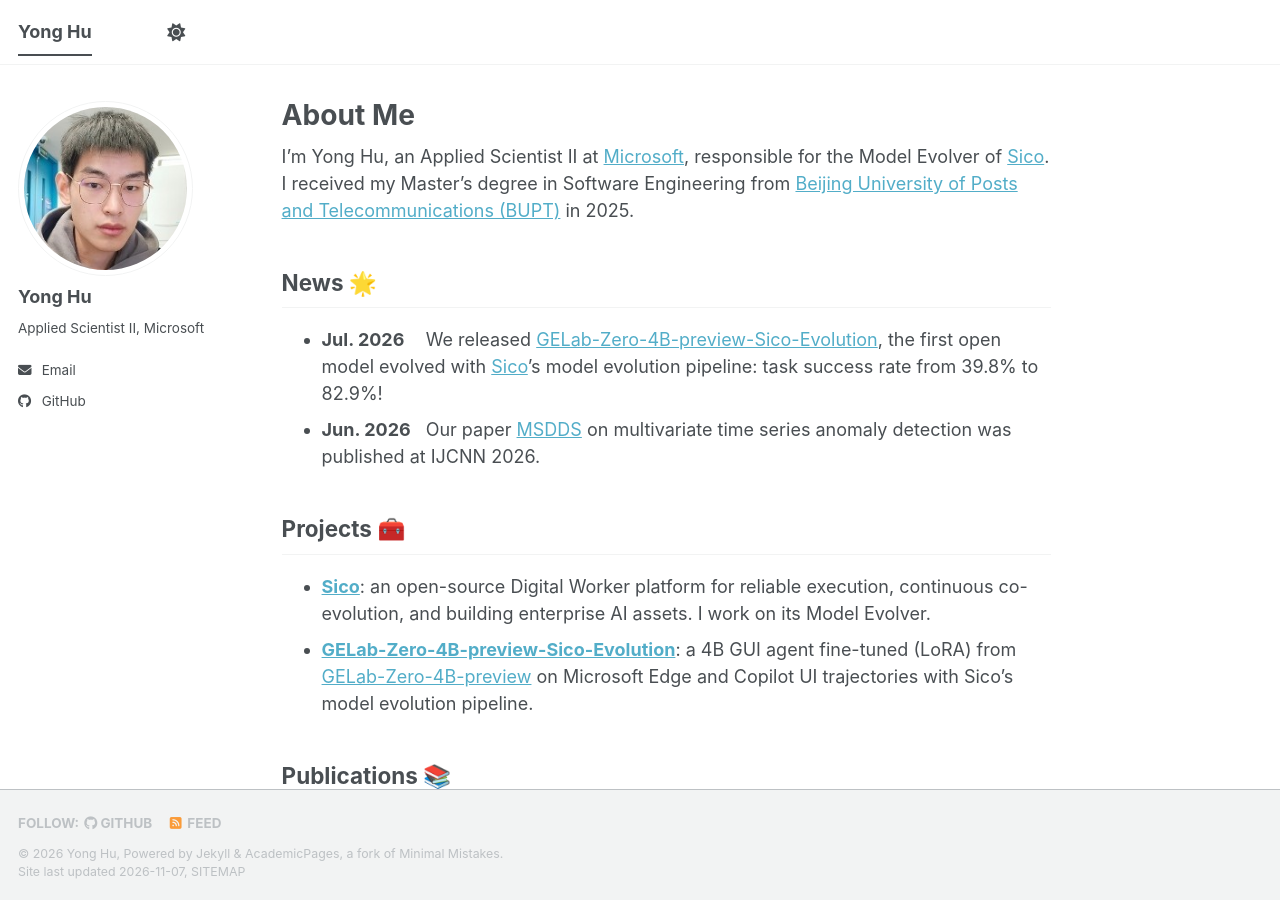
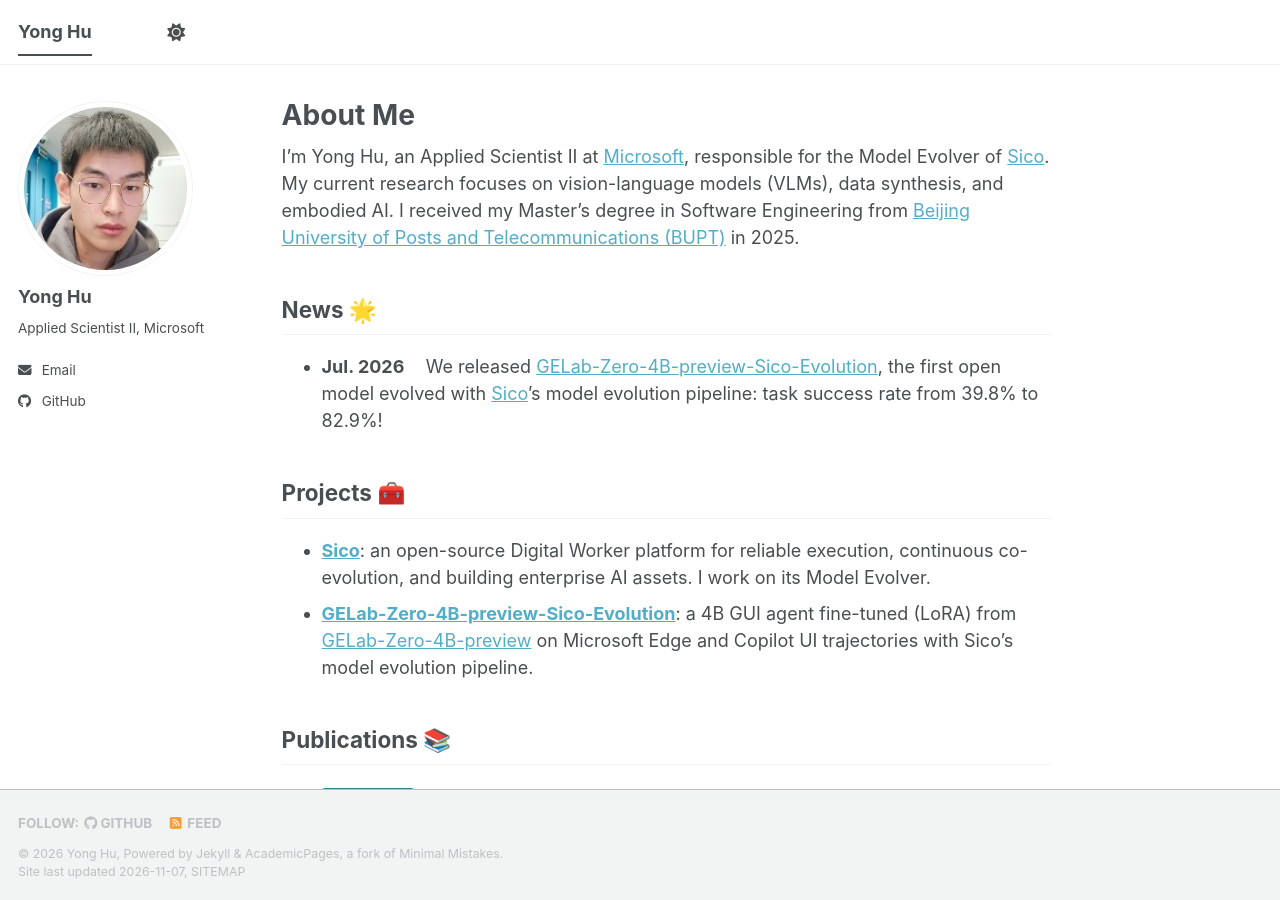
Before and after one commit to huyonger/huyonger.github.io, a Jekyll site: the page built from _pages/about.md, in a window 1280 px wide and 900 px high. Built offline with Jekyll 4.4.1, drawn with Linux system fonts in a browser that asks for light colours; a script bundle is joined from its source files by our own code; a style sheet for code colours, icons or effects is not loaded.

Commit message:
Add current research focus; drop the MSDDS news item
Co-Authored-By: Claude Opus 5.5 <noreply@anthropic.com>

```diff
--- a/_pages/about.md
+++ b/_pages/about.md
@@ -25,12 +25,11 @@ redirect_from:
     </details>
 {% endcomment %}
 
-I'm Yong Hu, an Applied Scientist II at [Microsoft](https://www.microsoft.com/), responsible for the Model Evolver of [Sico](https://github.com/microsoft/Sico). I received my Master's degree in Software Engineering from [Beijing University of Posts and Telecommunications (BUPT)](https://www.bupt.edu.cn/) in 2025.
+I'm Yong Hu, an Applied Scientist II at [Microsoft](https://www.microsoft.com/), responsible for the Model Evolver of [Sico](https://github.com/microsoft/Sico). My current research focuses on vision-language models (VLMs), data synthesis, and embodied AI. I received my Master's degree in Software Engineering from [Beijing University of Posts and Telecommunications (BUPT)](https://www.bupt.edu.cn/) in 2025.
 
 ## News 🌟
 
 - <span class="news-date">Jul. 2026</span> We released [GELab-Zero-4B-preview-Sico-Evolution](https://huggingface.co/microsoft/GELab-Zero-4B-preview-Sico-Evolution), the first open model evolved with [Sico](https://github.com/microsoft/Sico)'s model evolution pipeline: task success rate from 39.8% to 82.9%!
-- <span class="news-date">Jun. 2026</span> Our paper [MSDDS](https://ieeexplore.ieee.org/document/11729857) on multivariate time series anomaly detection was published at IJCNN 2026.
 
 ## Projects 🧰
 
```
